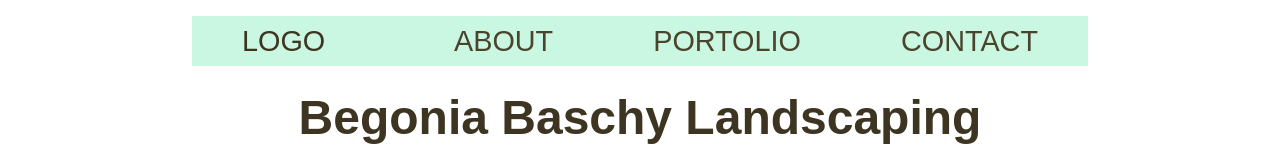
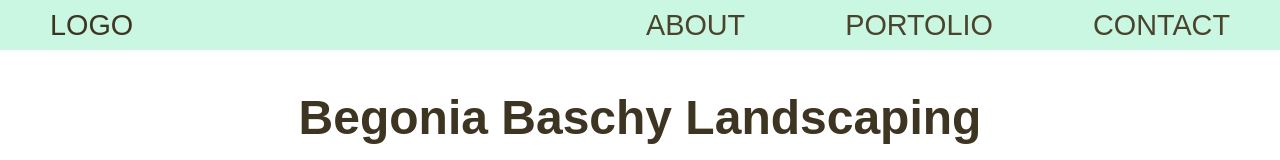
Before and after one commit to briankeegan/bettinassite, a Next.js app: page / in a window 1280 px wide. Shown: the top 160 px of the page. Built offline with nearby package versions, Linux system fonts and the light colour scheme; a web font is replaced by a local one.

Commit message:
adjusted nav link in header

```diff
--- a/components/Header.js
+++ b/components/Header.js
@@ -17,8 +17,7 @@ const NavUl = styled.ul`
   flex-direction: row;
   justify-content: flex-end;
   height: 50px;
-  margin-left: 12rem;
-  margin-right: 12rem;
+  margin: 0;
   padding: 0;
   background-color: ${(props) => props.theme.colors.aeroBlue};
 `;
```
